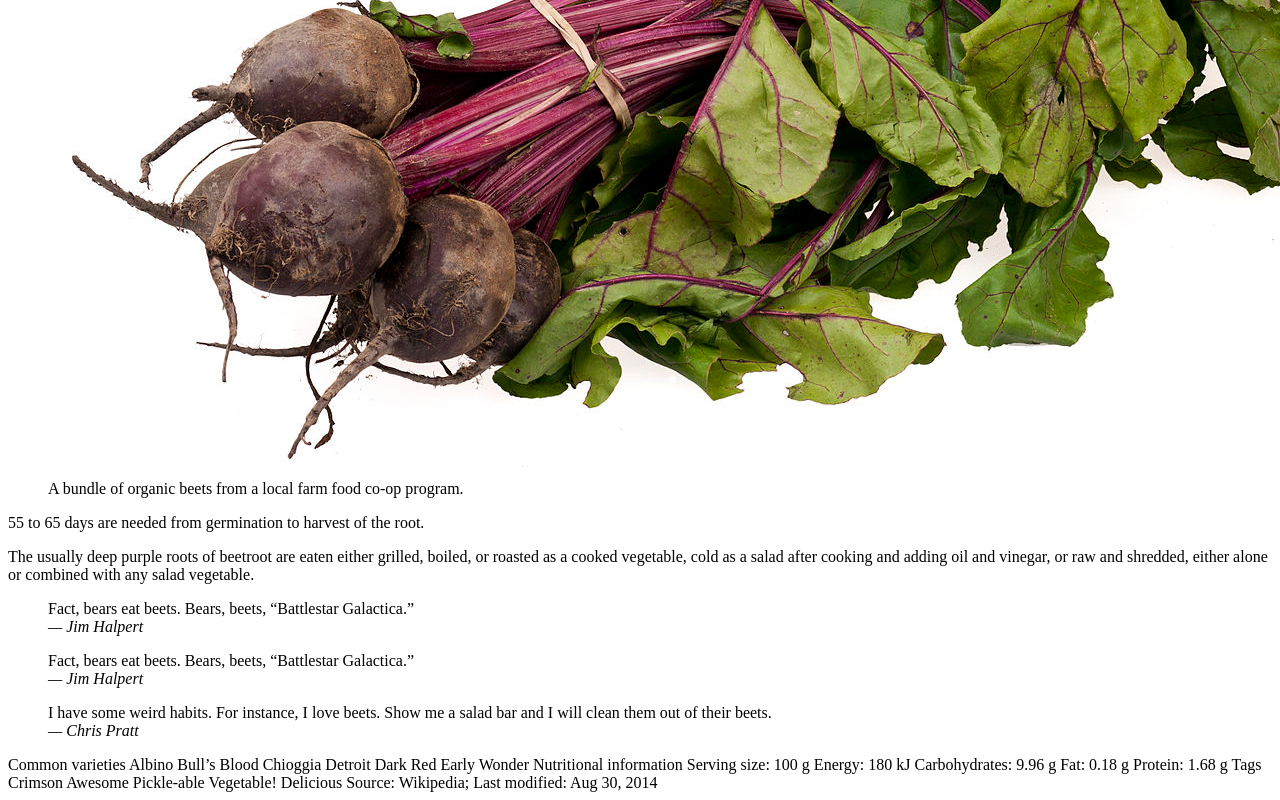
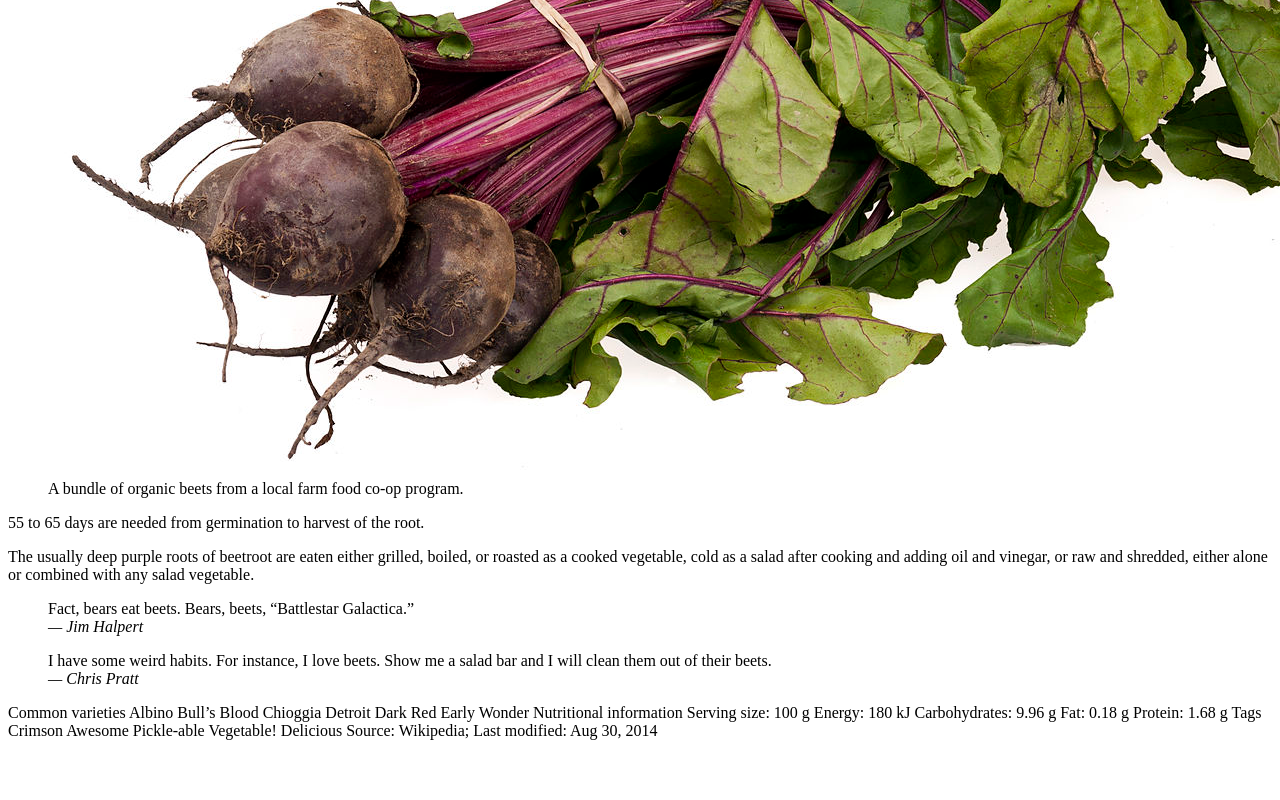
Before and after one commit to pipeclap/dsn1678-exercise-0, a plain HTML site: page index.html in a window 1280 px wide. Shown: the part 444-1244 px from the top of the page. After the commit the page ends 1192 px from the top, so only its background shows below. Drawn offline with Linux system fonts and the light colour scheme.

Commit message:
delete one copy of a block quote

```diff
--- a/index.html
+++ b/index.html
@@ -13,11 +13,8 @@
 				<footer><cite>— Jim Halpert</cite></footer>
 			</blockquote>
 
-			<blockquote>Fact, bears eat beets. Bears, beets, “Battlestar Galactica.”
-				<footer><cite>— Jim Halpert</cite></footer>
-			</blockquote>
-
-			<blockquote>I have some weird habits. For instance, I love beets. Show me a salad bar and I will 	clean them out of their beets. <footer><cite>— Chris Pratt</cite></footer>
+			<blockquote>I have some weird habits. For instance, I love beets. Show me a salad bar and I will 	clean them out of their beets.
+				<footer><cite>— Chris Pratt</cite></footer>
 			</blockquote>
 
 			Common varieties
```
